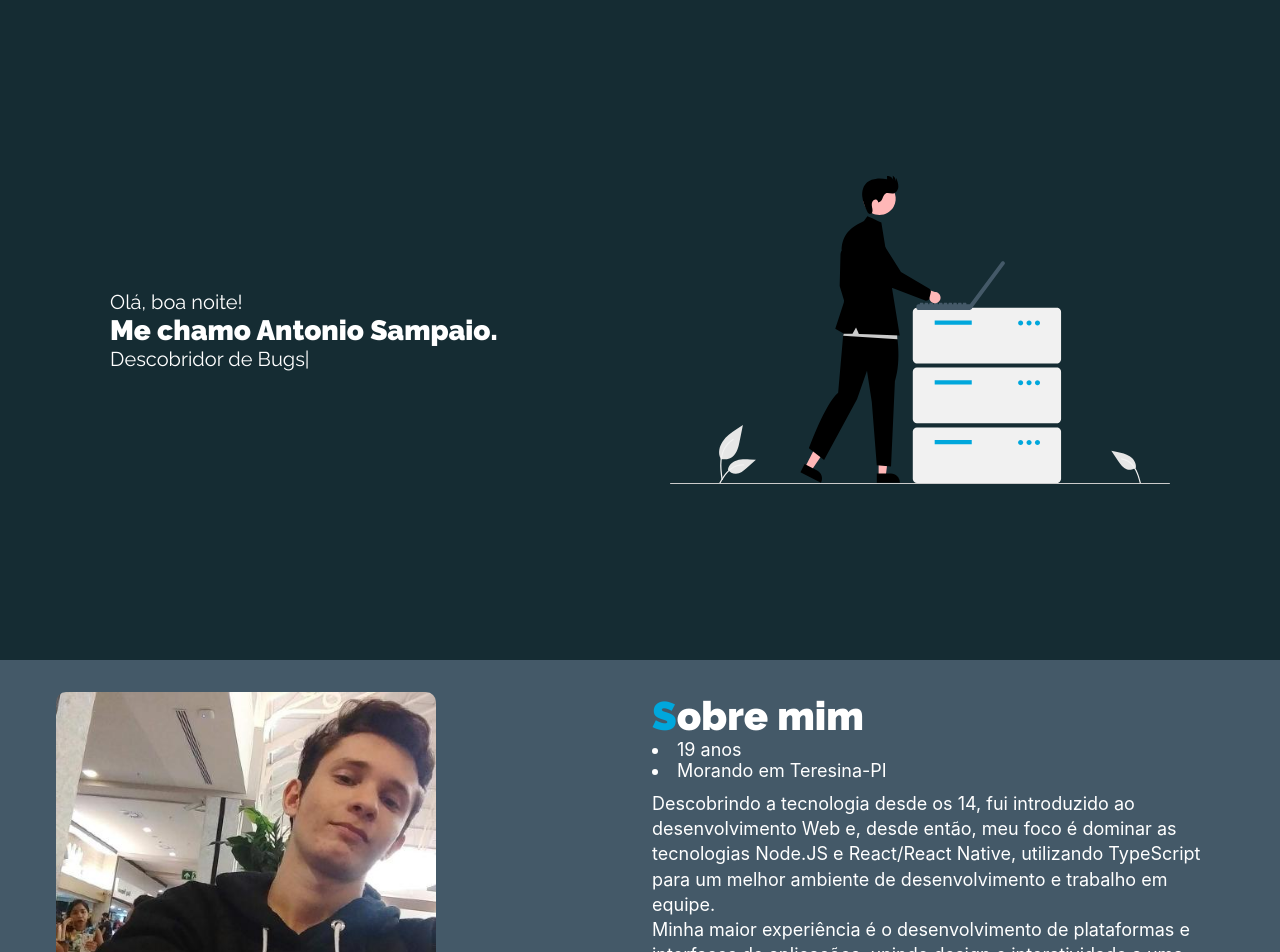
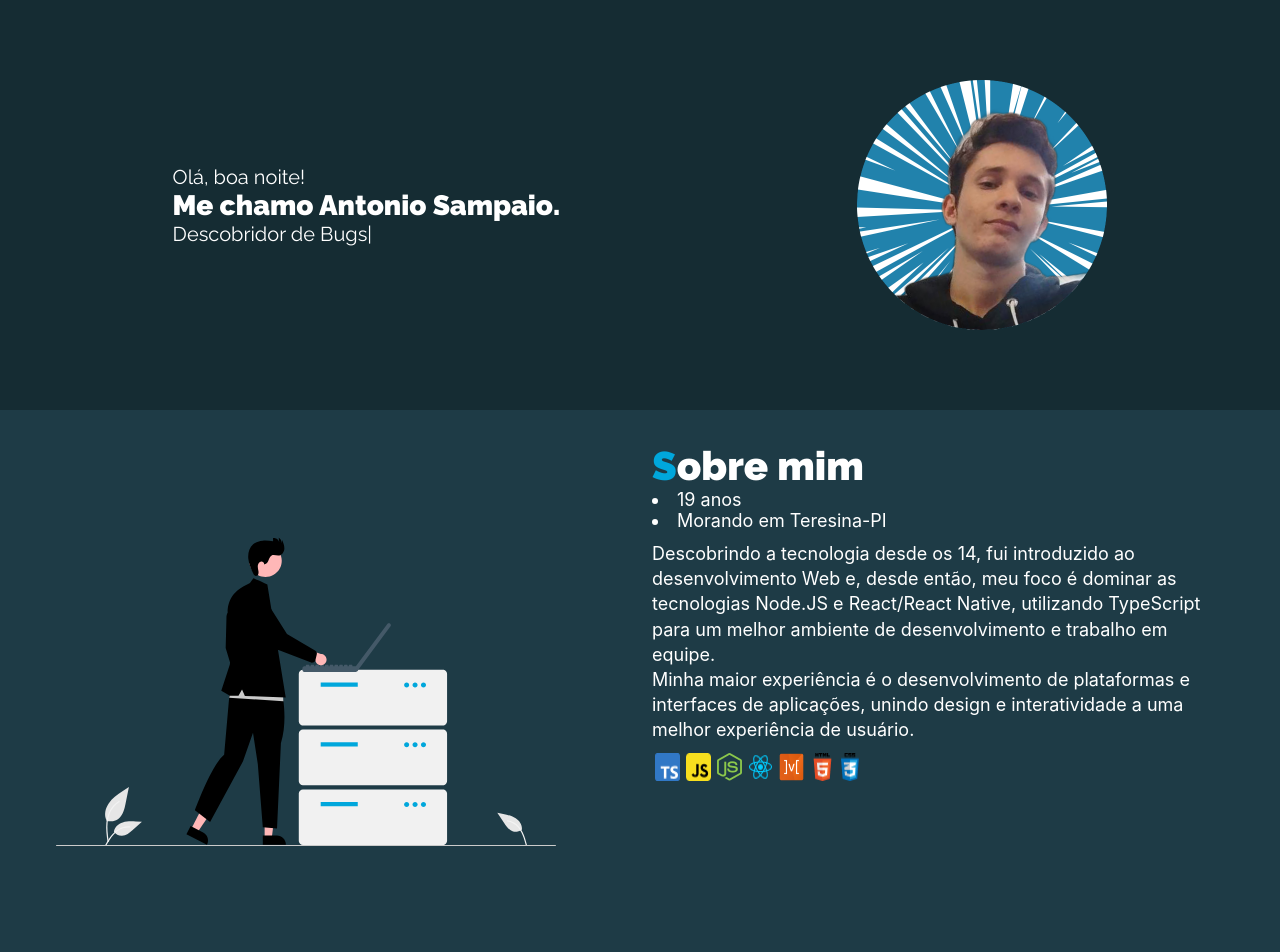
Before and after one commit to SampaioLeal/sampaioleal.github.io, a Next.js app: page / in a window 1280 px wide. Shown: the top 952 px of the page. Built offline with nearby package versions, Linux system fonts and the light colour scheme.

Commit message:
changed profile picture

```diff
--- a/pages/index.tsx
+++ b/pages/index.tsx
@@ -62,12 +62,11 @@ export default function Home() {
               />
             </p>
           </MainGreetings>
-
           <Image
-            src="/main-presentation.svg"
-            alt="Desenvolvedor programando"
-            width={500}
-            height={500}
+            src="/samp.jpeg"
+            alt="Programador lindo"
+            width={250}
+            height={250}
           />
         </MainContent>
       </Container>
@@ -77,10 +76,10 @@ export default function Home() {
           <Grid container spacing={3}>
             <Grid item xs={12} md={6}>
               <Image
-                src="/samp.jpeg"
-                alt="Programador lindo"
-                width={380}
-                height={380}
+                src="/main-presentation.svg"
+                alt="Desenvolvedor programando"
+                width={500}
+                height={500}
               />
             </Grid>
             <Grid item xs={12} md={6}>
--- a/styles/Index.ts
+++ b/styles/Index.ts
@@ -26,7 +26,7 @@ export const MainGreetings = styled.div`
 `;
 
 export const AboutSection = styled.section`
-  background-color: #445968;
+  background-color: #1e3b46;
   padding: 2rem;
   color: white;
 
```
Also changed, not shown: next-env.d.ts, public/samp.jpeg.
